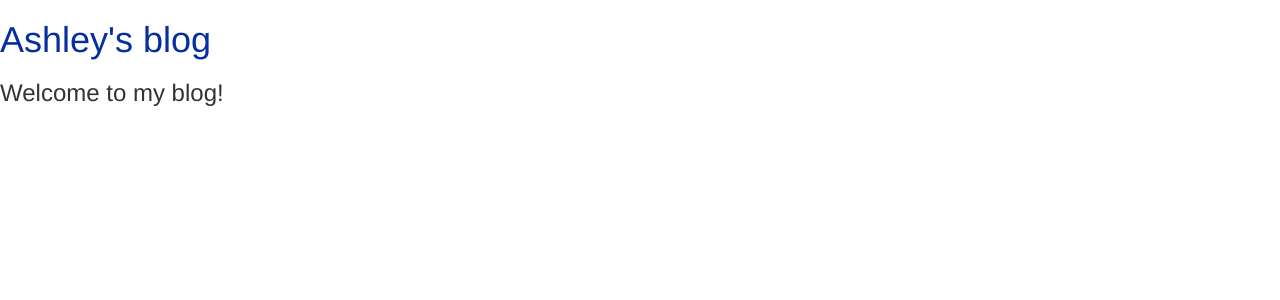
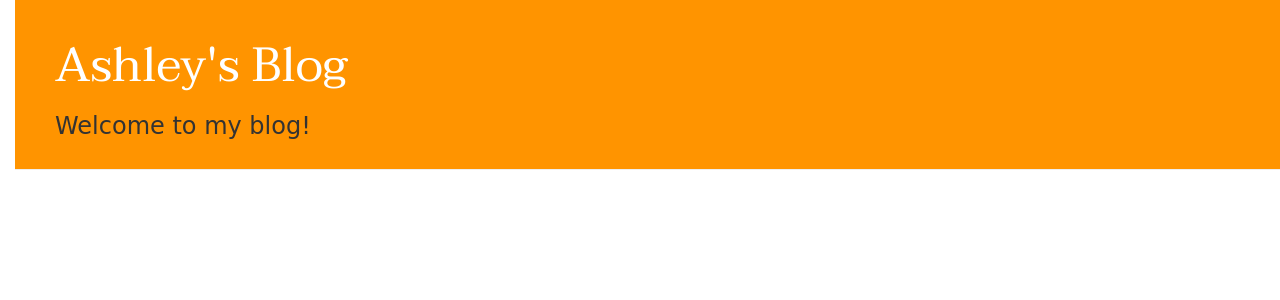
Before and after one commit to send4ash/portfolio-blog, a Django app: page / in a window 1280 px wide. Shown: the top 300 px of the page. Run offline with Django 3.2, Linux system fonts and the light colour scheme; data comes from the database, SQL or seed files in the repository; both versions use the stored data as it was after the commit; some libraries are stand-ins or nearby versions.

Commit message:
Added post list view and template as well as CSS file.

```diff
--- a/blog/static/css/blog.css
+++ b/blog/static/css/blog.css
@@ -1,3 +1,55 @@
 h1 a {
   color: #052EA1;
+  font-family: 'Taviraj', serif;
 }
+
+body {
+  padding-left: 15px;
+}
+
+.page-header {
+    background-color: #ff9400;
+    margin-top: 0;
+    padding: 20px 20px 20px 40px;
+}
+
+.page-header h1, .page-header h1 a, .page-header h1 a:visited, .page-header h1 a:active {
+    color: #ffffff;
+    font-size: 36pt;
+    text-decoration: none;
+}
+
+.content {
+    margin-left: 40px;
+}
+
+h1, h2, h3, h4 {
+    font-family: 'Lobster', cursive;
+}
+
+.date {
+    color: #828282;
+}
+
+.save {
+    float: right;
+}
+
+.post-form textarea, .post-form input {
+    width: 100%;
+}
+
+.top-menu, .top-menu:hover, .top-menu:visited {
+    color: #ffffff;
+    float: right;
+    font-size: 26pt;
+    margin-right: 20px;
+}
+
+.post {
+    margin-bottom: 70px;
+}
+
+.post h1 a, .post h1 a:visited {
+    color: #000000;
+}
--- /dev/null
+++ b/blog/templates/blog/base.html
@@ -0,0 +1,24 @@
+{% load staticfiles %}
+<html>
+    <head>
+      <title>Ashley's blog</title>
+      <link rel="stylesheet" href="//maxcdn.bootstrapcdn.com/bootstrap/3.2.0/css/bootstrap.min.css"> <!--Boostrap: latest compiled and minifed CSS-->
+      <link rel="stylesheet" href="//maxcdn.bootstrapcdn.com/bootstrap/3.2.0/css/bootstrap-theme.min.css"> <!--Boostrap: optional theme-->
+      <link rel="stylesheet" href="{% static 'css/blog.css'%}"> <!--Links to CSS file-->
+      <link href="https://fonts.googleapis.com/css?family=Taviraj:400,700i" rel="stylesheet" type="text/css">
+    </head>
+    <body>
+    <div class="page-header">
+      <h1><a href="">Ashley's Blog</a></h1>
+      <h3>Welcome to my blog!</h3>
+    </div>
+    <div class="content container">
+        <div class="row">
+            <div class="col-md-8">
+            {% block content %}  <!-- Block for HTML extension of this template-->
+            {% endblock %}
+            </div>
+        </div>
+    </div>
+</body>
+</html>
--- a/blog/templates/blog/post_list.html
+++ b/blog/templates/blog/post_list.html
@@ -1,24 +1,13 @@
-{% load staticfiles %} <!--For loading CSS files later-->
+{% extends 'blog/base.html' %} <!--Template extension-->
 
-<html>
-  <head>
-    <link rel="stylesheet" href="//maxcdn.bootstrapcdn.com/bootstrap/3.2.0/css/bootstrap.min.css"> <!--Boostrap: latest compiled and minifed CSS-->
-    <link rel="stylesheet" href="//maxcdn.bootstrapcdn.com/bootstrap/3.2.0/css/bootstrap-theme.min.css"> <!--Boostrap: optional theme-->
-    <link rel="stylesheet" href="{% static 'css/blog.css'%}"> <!--Links to CSS file-->
-    <title>Ashley's blog</title>
-  </head>
-  <body>
-    <div>
-        <h1><a href="">Ashley's blog</a></h1>
-        <h3>Welcome to my blog!</h3>
-    </div>
-      {% for post in posts %} <!--Loop: display posts list-->
-        <div>
-          <p> published: {{ post.published_date }}</p>
-          <h1><a href="">{{ post.title }}</a></h1>
+{% block content %}
+  {% for post in posts %} <!--Loop: display list of post-->
+      <div class="post">
+          <div class="date">
+            <p>published: {{ post.published_date }}</p>
+          </div>
+          <h1><a href="{% url 'post_detail' pk=post.pk %}">{{ post.title }}</a></h1>
           <p>{{ post.text|linebreaksbr }}</p>
-          <div>
-      {% endfor %}
-    </div>
-  </body>
-</html>
+        </div>
+  {% endfor %}
+{% endblock %}
--- a/blog/urls.py
+++ b/blog/urls.py
@@ -4,4 +4,5 @@ from . import views # views from blog application
 
 urlpatterns = [
     url(r'^$', views.post_list, name='post_list'), # post_list view
+    url(r'^post/(?P<pk>\d+)/$', views.post_detail, name='post_detail'), # post_detail view
 ]
--- a/blog/views.py
+++ b/blog/views.py
@@ -1,8 +1,12 @@
-from django.shortcuts import render
+from django.shortcuts import render, get_object_or_404
 from django.utils import timezone #Imports time zone utility; needed for sorting posts
 from .models import Post # Imports Post model
 
 # Create your views here.
 def post_list(request):
     posts = Post.objects.filter(published_date__lte=timezone.now()).order_by('published_date') # QuerySet for sorting published posts by created date
-    return render(request, 'blog/post_list.html', {'posts': posts})  #Puts together template using posts
+    return render(request, 'blog/post_list.html', {'posts': posts})  #Puts together post list using templates using data saved in "posts"
+
+def post_detail(request, pk):
+    post = get_object_or_404(Post, pk=pk) # Returns 404 error if post not found
+    return render(request, 'blog/post_detail.html', {'post': post}) # Puts together post detail using template and data saved in "post"
```
Also changed, not shown: blog/templates/blog/post_detail.html (added, +13 -0 lines), db.sqlite3.
